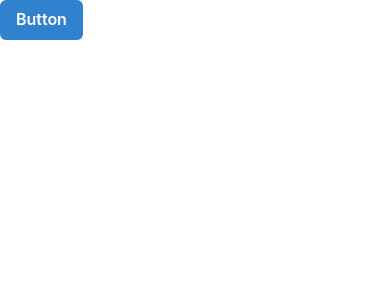
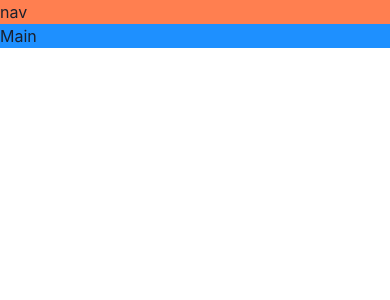
Before and after one commit to chakr0une/game-hub, a React (Vite) app: page / in a window 390 px wide. Shown: the top 300 px of the page. Built offline with nearby package versions, Linux system fonts and the light colour scheme.

Commit message:
Build responsive layout

```diff
--- a/src/App.tsx
+++ b/src/App.tsx
@@ -1,9 +1,26 @@
-import { Button, ButtonGroup } from '@chakra-ui/react'
+import { Grid, GridItem, Show } from '@chakra-ui/react';
+
 function App() {
-
   return (
-    <Button colorScheme='blue'>Button</Button>
-  )
+    <Grid
+      templateAreas={{
+        base: `"nav""main"`,
+        lg: `"nav nav""aside main"`,
+      }}
+    >
+      <GridItem area={'nav'} bg={'coral'}>
+        nav
+      </GridItem>
+      <Show above="lg">
+        <GridItem area={'aside'} bg={'gold'}>
+          Aside
+        </GridItem>
+      </Show>
+      <GridItem area={'main'} bg={'dodgerblue'}>
+        Main
+      </GridItem>
+    </Grid>
+  );
 }
 
-export default App
+export default App;
```
